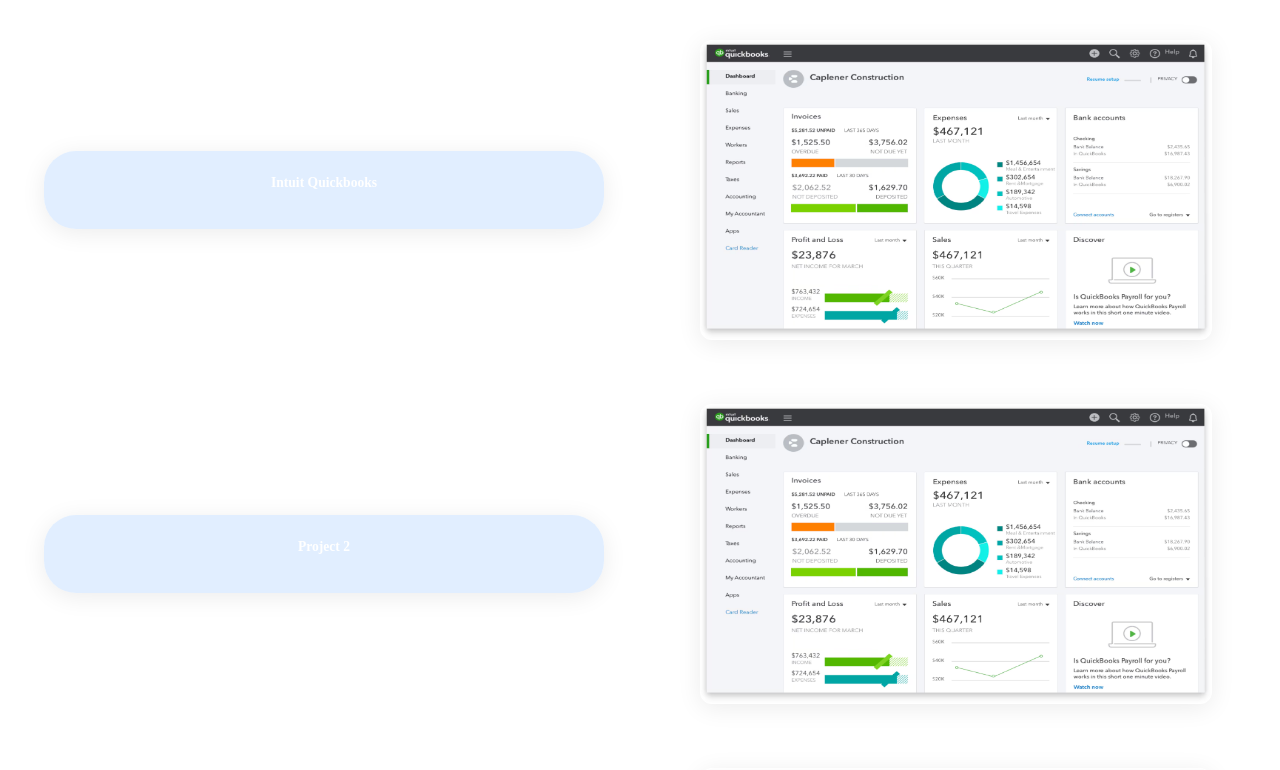
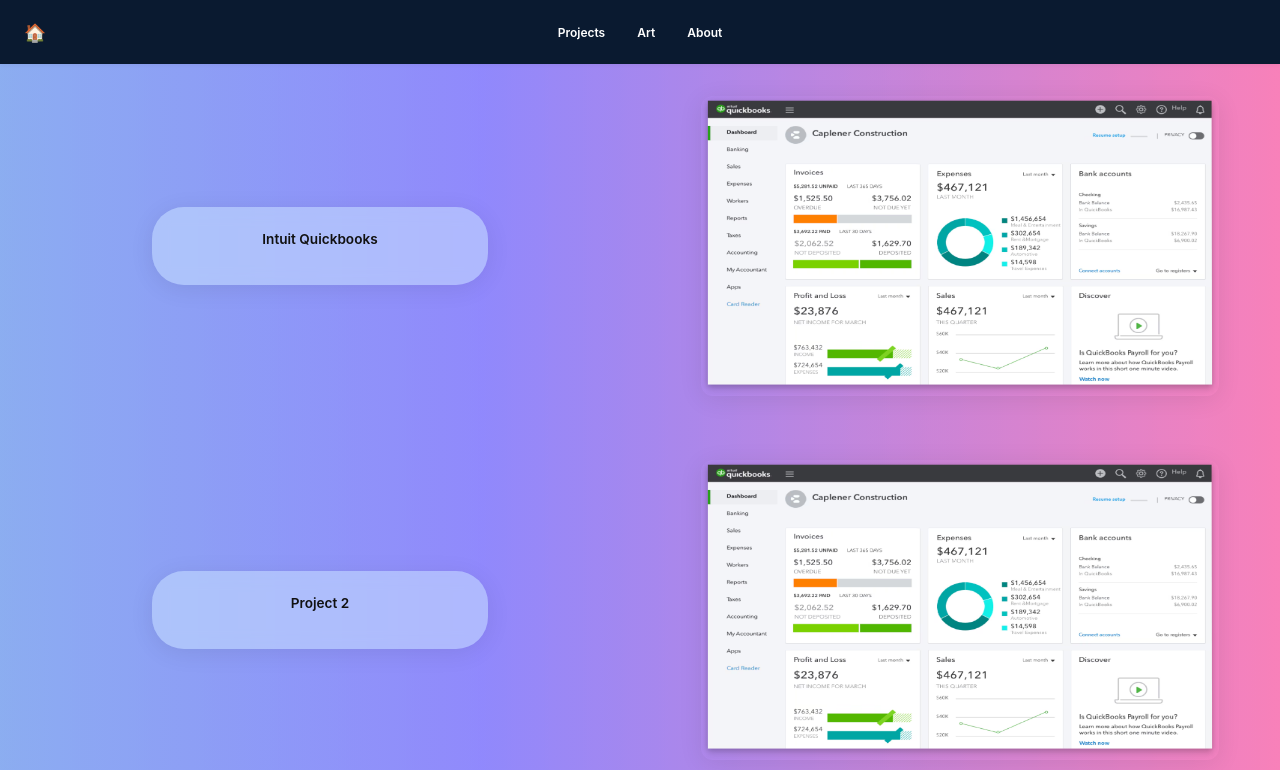
Before and after one commit to nusaibatron/design-portfolio, a Next.js app: page /projects in a window 1280 px wide. Shown: the top 770 px of the page. Built offline with nearby package versions, Linux system fonts and the light colour scheme.

Commit message:
projects

```diff
--- /dev/null
+++ b/app/layout.jsx
@@ -0,0 +1,129 @@
+'use client'
+
+import './globals.css';
+import Link from "next/link";
+import { usePathname } from "next/navigation";
+import { useEffect, useState } from "react";
+
+export default function RootLayout({ children }) {
+  const pathname = usePathname();
+  const isHome = pathname === "/";
+  const [isMobile, setIsMobile] = useState(false);
+
+  useEffect(() => {
+    const checkMobile = () => {
+      const mobileStatus = window.innerWidth <= 750;
+      console.log("isMobile:", window.innerWidth); // Log the mobile status
+      setIsMobile(mobileStatus);
+    };
+    checkMobile();
+    window.addEventListener("resize", checkMobile);
+    return () => window.removeEventListener("resize", checkMobile);
+  }, []);
+
+  return (
+    <html lang="en">
+      <head>
+        <title>Nusaiba | Portfolio</title>
+        <link rel="icon" href="/nusaiba.png" type="image/png" />
+      </head>
+      <body style={{
+        margin: 0,
+        fontFamily: "Inter, system-ui, -apple-system, sans-serif",
+        background: "linear-gradient(270deg, #88c9e8, #ff80b5, #9089fc, #88c9e8)",
+        backgroundSize: "200% 200%",
+        animation: "gradientShift 30s ease-in-out infinite",
+        color: "#0f0f0f",
+        minHeight: "100vh",
+        boxSizing: "border-box",
+        overflowX: "hidden",
+        overflowY: "auto" // Allow scrolling if needed, but no forced height
+      }}>
+        <header style={{
+          backgroundColor: "#0a1a30",
+          backgroundImage: "none", // Explicitly remove any background image/gradient
+          display: "flex",
+          justifyContent: "space-between",
+          alignItems: "center",
+          padding: "0 1.5rem",
+          boxShadow: "0 1px 4px rgba(0,0,0,0.05)",
+          position: "relative",
+          height: "64px",
+          minHeight: "64px",
+          zIndex: 10 // Ensure nav stays above background
+        }}>
+          {/* Desktop: Left home icon and right placeholder */}
+          {!isMobile && (
+            <>
+              <div className="nav-home-link-desktop" style={{ width: "25%", display: "flex", justifyContent: "flex-start", height: "100%", alignItems: "center" }}>
+                {!isHome && (
+                  <Link href="/" style={{
+                    color: "#fff",
+                    fontSize: "1.1rem",
+                    textDecoration: "none",
+                    height: "100%",
+                    display: "flex",
+                    alignItems: "center"
+                  }}>
+                    🏠
+                  </Link>
+                )}
+              </div>
+            </>
+          )}
+
+          {/* Nav bar: always rendered, but home icon only in nav on mobile */}
+          <nav
+            className={`nav-links nav-links--${isHome ? "3" : "4"}`}
+            style={{
+              display: "flex",
+              justifyContent: "space-between",
+              fontSize: "1.1rem",
+              fontWeight: 600,
+              color: "#fff",
+              textAlign: "center",
+              height: "100%",
+              alignItems: "center",
+              margin: "0 auto", // Center the middle 1/3 horizontally
+              position: "relative", // Allow precise centering
+              top: "50%", // Vertically center
+              transform: "translateY(-50%)" // Adjust for exact vertical alignment
+            }}
+          >
+            {/* Home icon as nav item on mobile only, and only if not on home page */}
+            {isMobile && (
+              <span className="nav-home-link-mobile">
+                <Link href="/" style={{
+                  color: "#fff",
+                  fontSize: "1.1rem",
+                  textDecoration: "none",
+                  height: "100%",
+                  display: "flex",
+                  alignItems: "center",
+                  justifyContent: "center",
+                  width: "auto", // Adjust width for better visibility
+                  padding: "0.5rem" // Add padding for better touch area
+                }}>
+                  🏠
+                </Link>
+              </span>
+            )}
+            <Link href="/projects" style={{ textDecoration: "none", color: "white", height: "100%", display: "flex", alignItems: "center", fontSize: ".75rem", padding: "0.5rem 1rem" }}>  Projects  </Link>
+            <Link href="/art" style={{ textDecoration: "none", color: "white", height: "100%", display: "flex", alignItems: "center", fontSize: ".75rem", padding: "0.5rem 1rem" }}>  Art  </Link>
+                        <Link href="/about" style={{ textDecoration: "none", color: "white", height: "100%", display: "flex", alignItems: "center", fontSize: ".75rem", padding: "0.5rem 1rem" }}>  About  </Link>
+
+          </nav>
+
+          {/* Desktop: Right placeholder */}
+          {!isMobile && <div style={{ width: "25%", height: "100%" }} />}
+        </header>
+        <main style={{
+          minHeight: "calc(100vh - 64px)", // Ensure main content fills the viewport below the navbar
+          width: "100%"
+        }}>
+          {children}
+        </main>
+      </body>
+    </html>
+  );
+}
--- a/app/projects/page.jsx
+++ b/app/projects/page.jsx
@@ -41,8 +41,8 @@
           textAlign: "center",
           fontWeight: 600,
           fontSize: "0.85rem", // Reduced font size
-          color: "#fff", // White text color
-          width: "90%", // Reduce width by 10%
+          color: "#111",
+          width: "50%", // Reduce width by 10%
           height: "30px", // Reduced height to one-third of original
           margin: "0 auto", // Center horizontally
         }}
@@ -74,8 +74,8 @@
           textAlign: "center",
           fontWeight: 600,
           fontSize: "0.85rem", // Reduced font size
-          color: "#fff", // White text color
-          width: "90%", // Reduce width by 10%
+          color: "#111",
+          width: "50%", // Reduce width by 10%
           height: "30px", // Reduced height to one-third of original
           margin: "0 auto", // Center horizontally
         }}
@@ -107,8 +107,8 @@
           textAlign: "center",
           fontWeight: 600,
           fontSize: "0.85rem", // Reduced font size
-          color: "#fff", // White text color
-          width: "90%", // Reduce width by 10%
+          color: "#111",
+          width: "50%", // Reduce width by 10%
           height: "30px", // Reduced height to one-third of original
           margin: "0 auto", // Center horizontally
         }}
```
